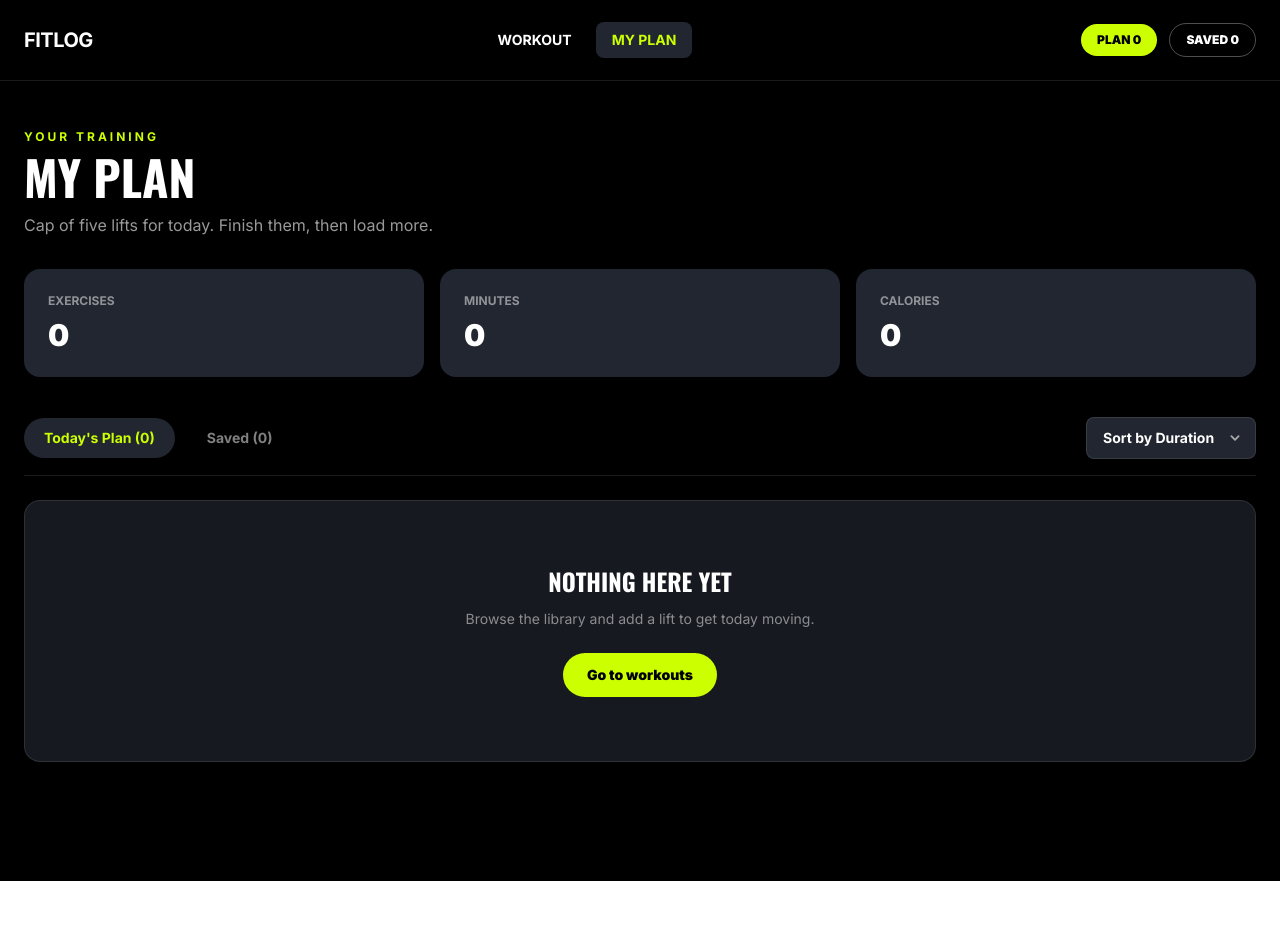
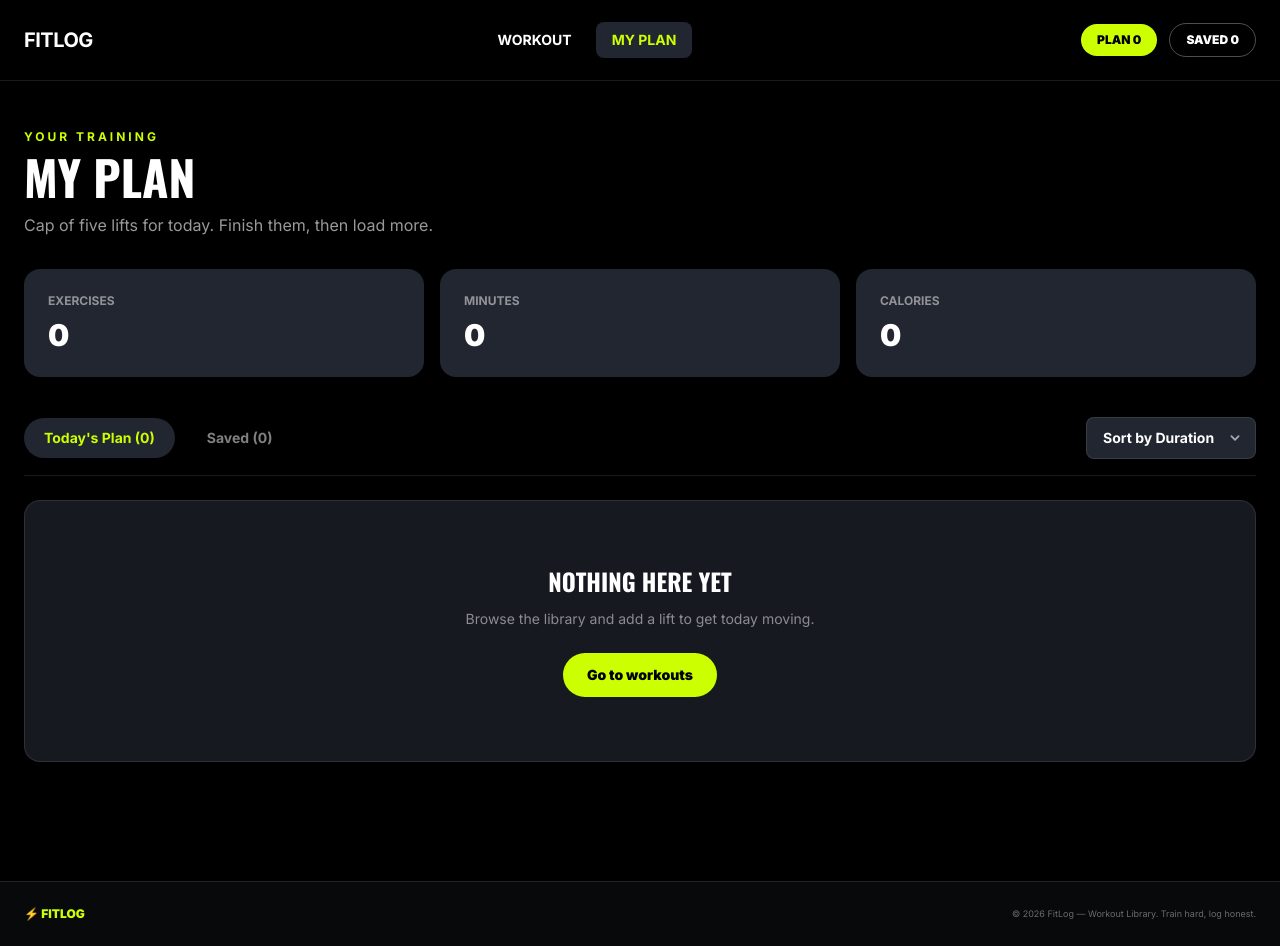
Before and after one commit to nafisanahin/assignment6, a Next.js app: page /my-plan in a window 1280 px wide. Before the commit the page ends 881 px from the top, so only its background shows below. Built offline with nearby package versions, Linux system fonts and the light colour scheme.

Commit message:
added footer

```diff
--- /dev/null
+++ b/app/components/Footer.tsx
@@ -0,0 +1,13 @@
+export default function Footer() {
+  return (
+    <footer className="border-t border-white/10 bg-[#08090b] px-6 py-6">
+      <div className="mx-auto flex max-w-7xl items-center justify-between">
+        <div className="text-xs font-black text-[#CCFF00]">⚡ FITLOG</div>
+
+        <p className="text-[9px] text-white/40">
+          © 2026 FitLog — Workout Library. Train hard, log honest.
+        </p>
+      </div>
+    </footer>
+  );
+}
--- a/app/my-plan/page.tsx
+++ b/app/my-plan/page.tsx
@@ -2,19 +2,19 @@
 
 import Link from "next/link";
 import Navbar from "../components/Navbar";
+import Footer from "../components/Footer";
 import { usePlan } from "../context/PlanContext";
-import { HiOutlineX } from "react-icons/hi";
+import { HiOutlineX, HiChevronDown } from "react-icons/hi";
+import { MdCheckCircleOutline } from "react-icons/md";
 import { useState } from "react";
-
 import { toast } from "react-toastify";
-import { MdCheckCircleOutline } from "react-icons/md";
-import { HiChevronDown } from "react-icons/hi";
 
 export default function MyPlan() {
   const { plan, saved, removeFromPlan, removeFromSaved, markAsDone } =
     usePlan();
 
   const [activeTab, setActiveTab] = useState<"plan" | "saved">("plan");
+
   const [sortBy, setSortBy] = useState<"duration" | "calories" | "rating">(
     "duration",
   );
@@ -23,9 +23,11 @@ export default function MyPlan() {
     if (sortBy === "duration") {
       return a.duration - b.duration;
     }
+
     if (sortBy === "calories") {
       return a.caloriesBurned - b.caloriesBurned;
     }
+
     return b.rating - a.rating;
   });
 
@@ -33,9 +35,11 @@ export default function MyPlan() {
     if (sortBy === "duration") {
       return a.duration - b.duration;
     }
+
     if (sortBy === "calories") {
       return a.caloriesBurned - b.caloriesBurned;
     }
+
     return b.rating - a.rating;
   });
 
@@ -54,17 +58,19 @@ export default function MyPlan() {
   return (
     <>
       <Navbar />
+
       <main className="min-h-screen bg-black px-6 py-12 text-white">
         <div className="mx-auto max-w-7xl">
           <div>
             <p className="text-xs font-bold tracking-[0.25em] text-[#CCFF00]">
               YOUR TRAINING
             </p>
+
             <h1 className="mt-2 text-4xl font-black uppercase md:text-5xl">
-              MY PLAN{" "}
+              MY PLAN
             </h1>
+
             <p className="mt-3 text-sm text-white/60 md:text-base">
-              {" "}
               Cap of five lifts for today. Finish them, then load more.
             </p>
           </div>
@@ -74,6 +80,7 @@ export default function MyPlan() {
               <p className="text-xs font-bold uppercase text-white/50">
                 Exercises
               </p>
+
               <p className="mt-2 text-3xl font-black">{currentList.length}</p>
             </div>
 
@@ -81,6 +88,7 @@ export default function MyPlan() {
               <p className="text-xs font-bold uppercase text-white/50">
                 Minutes
               </p>
+
               <p className="mt-2 text-3xl font-black">{totalMinutes}</p>
             </div>
 
@@ -88,23 +96,32 @@ export default function MyPlan() {
               <p className="text-xs font-bold uppercase text-white/50">
                 Calories
               </p>
+
               <p className="mt-2 text-3xl font-black">{totalCalories}</p>
             </div>
           </div>
+
           <div className="mt-10 flex flex-col gap-4 border-b border-white/10 pb-4 sm:flex-row sm:items-center sm:justify-between">
             <div className="flex items-center gap-3">
               <button
                 onClick={() => setActiveTab("plan")}
-                className={`rounded-full px-5 cursor-pointer py-2.5 text-sm font-bold transition ${activeTab === "plan" ? "bg-[#222630] text-[#CCFF00]" : "text-white/50 hover:text-white"}`}
+                className={`cursor-pointer rounded-full px-5 py-2.5 text-sm font-bold transition ${
+                  activeTab === "plan"
+                    ? "bg-[#222630] text-[#CCFF00]"
+                    : "text-white/50 hover:text-white"
+                }`}
               >
                 Today's Plan ({plan.length})
               </button>
 
               <button
                 onClick={() => setActiveTab("saved")}
-                className={`rounded-full px-5 cursor-pointer py-2.5 text-sm font-bold transition ${activeTab === "saved" ? "bg-[#222630] text-[#CCFF00]" : "text-white/50 hover:text-white"}`}
+                className={`cursor-pointer rounded-full px-5 py-2.5 text-sm font-bold transition ${
+                  activeTab === "saved"
+                    ? "bg-[#222630] text-[#CCFF00]"
+                    : "text-white/50 hover:text-white"
+                }`}
               >
-                {" "}
                 Saved ({saved.length})
               </button>
             </div>
@@ -123,12 +140,14 @@ export default function MyPlan() {
                 <option value="calories">Sort by Calories</option>
                 <option value="rating">Sort by Rating</option>
               </select>
+
               <HiChevronDown
                 size={18}
                 className="pointer-events-none absolute right-3 top-1/2 -translate-y-1/2 text-white/60"
               />
             </div>
           </div>
+
           <div className="mt-6">
             {activeTab === "plan" ? (
               plan.length === 0 ? (
@@ -136,10 +155,11 @@ export default function MyPlan() {
                   <h2 className="text-2xl font-black uppercase">
                     NOTHING HERE YET
                   </h2>
+
                   <p className="mt-3 text-sm text-white/50">
-                    {" "}
                     Browse the library and add a lift to get today moving.
                   </p>
+
                   <Link
                     href="/"
                     className="mt-6 inline-flex rounded-full bg-[#CCFF00] px-6 py-3 text-sm font-black text-black transition hover:brightness-95"
@@ -160,19 +180,23 @@ export default function MyPlan() {
                           alt={workout.name}
                           className="h-24 w-full rounded-xl object-cover sm:h-24 sm:w-32"
                         />
+
                         <div className="min-w-0 flex-1">
                           <h2 className="text-lg font-black uppercase">
                             {workout.name}
                           </h2>
+
                           <p className="mt-1 text-sm text-white/50">
                             {workout.equipment}
                           </p>
+
                           <p className="mt-2 text-xs font-bold text-white/50">
                             {Number(workout.duration || 0)} MIN ·{" "}
                             {Number(workout.caloriesBurned || 0)} CAL · ★{" "}
                             {workout.rating}
                           </p>
                         </div>
+
                         <div className="flex flex-wrap items-center gap-2">
                           <Link
                             href={`/workout/${workout.id}`}
@@ -180,6 +204,7 @@ export default function MyPlan() {
                           >
                             View Details
                           </Link>
+
                           <button
                             onClick={() => {
                               markAsDone(workout.id);
@@ -188,14 +213,16 @@ export default function MyPlan() {
                             className="inline-flex cursor-pointer items-center gap-2 rounded-lg bg-[#CCFF00] px-4 py-2 text-xs font-black text-black transition hover:brightness-95"
                           >
                             <MdCheckCircleOutline size={18} />
+
                             {workout.completed ? "DONE" : "Mark as Done"}
                           </button>
+
                           <button
                             onClick={() => {
                               removeFromPlan(workout.id);
                               toast.success("Workout removed from plan");
                             }}
-                            className="rounded-lg p-2 cursor-pointer text-white/50 transition hover:bg-white/10 hover:text-white"
+                            className="cursor-pointer rounded-lg p-2 text-white/50 transition hover:bg-white/10 hover:text-white"
                             aria-label={`Remove ${workout.name}`}
                           >
                             <HiOutlineX size={20} />
@@ -211,9 +238,11 @@ export default function MyPlan() {
                 <h2 className="text-2xl font-black uppercase">
                   No saved workouts
                 </h2>
+
                 <p className="mt-3 text-sm text-white/50">
                   Save workouts for later from their detail pages.
                 </p>
+
                 <Link
                   href="/"
                   className="mt-6 inline-flex rounded-full bg-[#CCFF00] px-6 py-3 text-sm font-black text-black"
@@ -234,13 +263,16 @@ export default function MyPlan() {
                         alt={workout.name}
                         className="h-24 w-full rounded-xl object-cover sm:h-24 sm:w-32"
                       />
+
                       <div className="min-w-0 flex-1">
                         <h2 className="text-lg font-black uppercase">
                           {workout.name}
                         </h2>
+
                         <p className="mt-1 text-sm text-white/50">
                           {workout.equipment}
                         </p>
+
                         <p className="mt-2 text-xs font-bold text-white/50">
                           {Number(workout.duration || 0)} MIN ·{" "}
                           {Number(workout.caloriesBurned || 0)} CAL · ★{" "}
@@ -255,12 +287,13 @@ export default function MyPlan() {
                         >
                           View Details
                         </Link>
+
                         <button
                           onClick={() => {
                             removeFromSaved(workout.id);
                             toast.success("Workout removed from saved");
                           }}
-                          className="rounded-lg p-2 text-white/50 transition hover:bg-white/10 hover:text-white"
+                          className="cursor-pointer rounded-lg p-2 text-white/50 transition hover:bg-white/10 hover:text-white"
                           aria-label={`Remove ${workout.name} from saved`}
                         >
                           <HiOutlineX size={20} />
@@ -274,6 +307,8 @@ export default function MyPlan() {
           </div>
         </div>
       </main>
+
+      <Footer />
     </>
   );
 }
--- a/app/page.tsx
+++ b/app/page.tsx
@@ -1,6 +1,7 @@
 import Navbar from "./components/Navbar";
 import Hero from "./components/Hero";
 import Library from "./components/Library";
+import Footer from "./components/Footer";
 
 export default function Home() {
   return (
@@ -10,6 +11,7 @@ export default function Home() {
       <main>
         <Hero />
         <Library />
+        <Footer />
       </main>
     </>
   );
```
